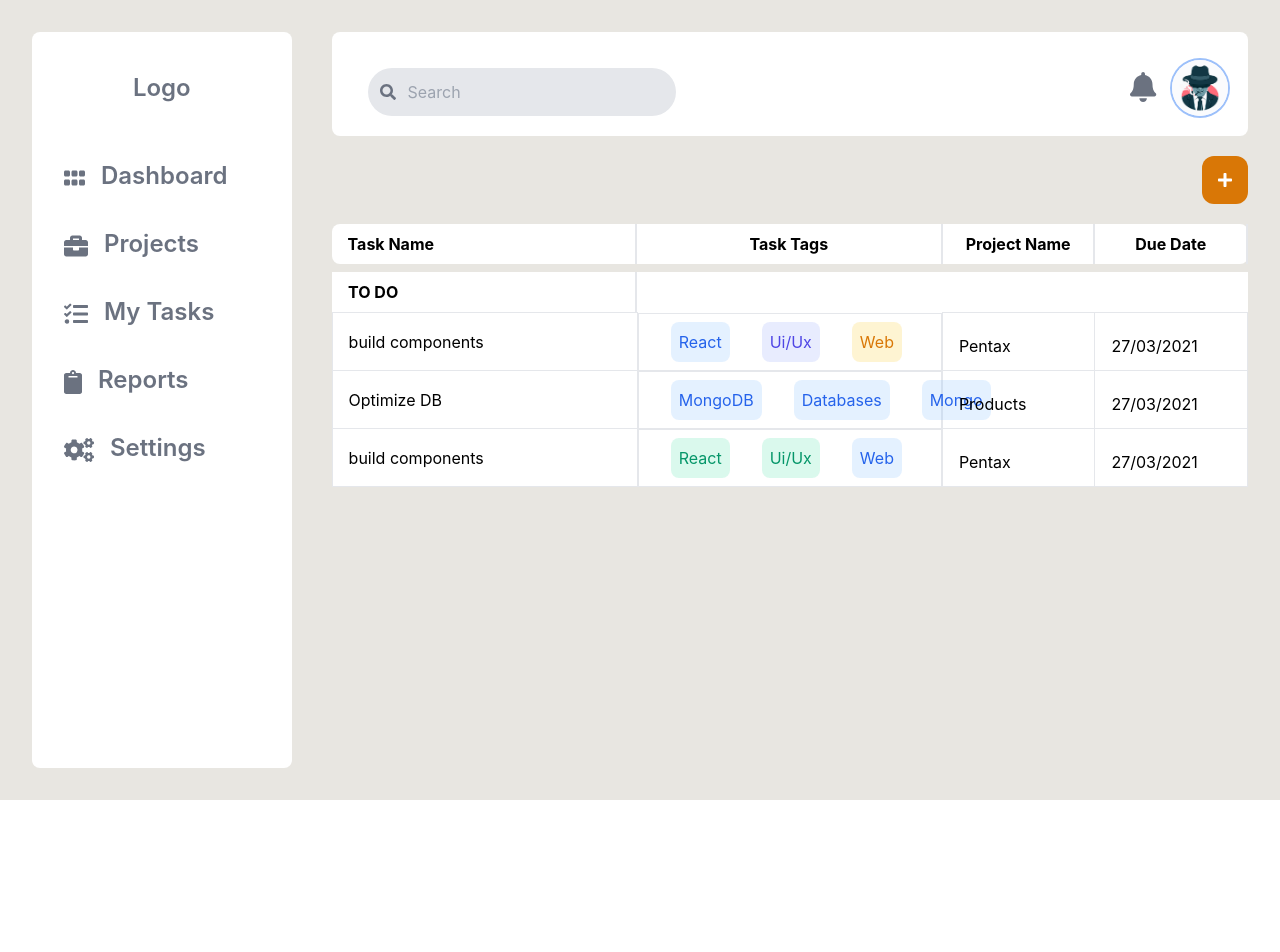
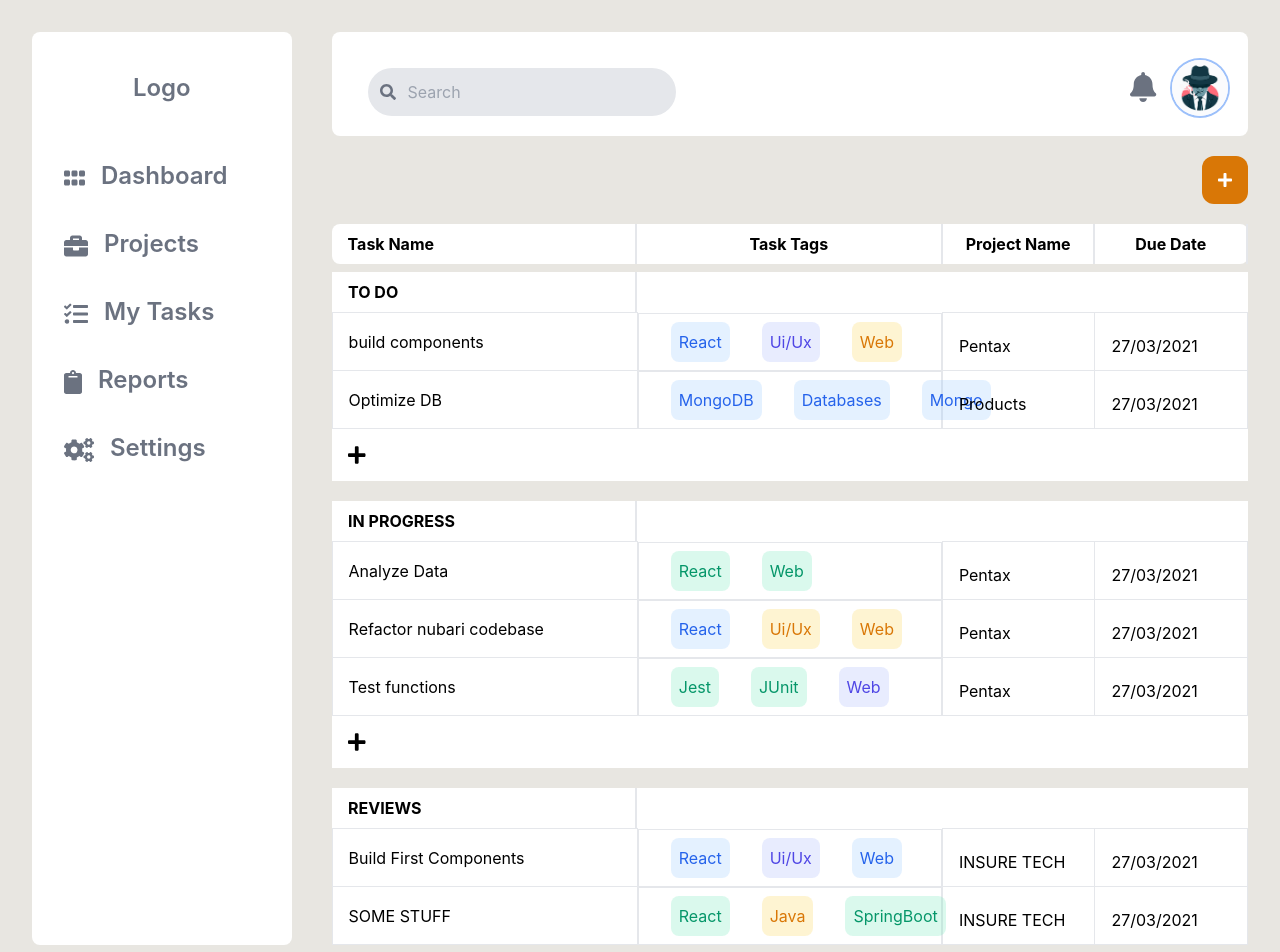
Before and after one commit to mofe64/ProjectManagementTool, a React (Create React App) app: page /tasks in a window 1280 px wide. Shown: the top 952 px of the page. Before the commit the page ends 800 px from the top, so only its background shows below. Built offline with nearby package versions, Linux system fonts and the light colour scheme.

Commit message:
tasks page completed

```diff
--- a/src/Pages/tasks.js
+++ b/src/Pages/tasks.js
@@ -16,11 +16,39 @@ const tasks = [
         status: 'PENDING'
     },
     {
-        name: 'build components',
+        name: 'Analyze Data',
+        tags: ['React', 'Web'],
+        project: 'Pentax',
+        due: '27/03/2021',
+        status: 'IN PROGRESS'
+    },
+    {
+        name: 'Refactor nubari codebase',
         tags: ['React', 'Ui/Ux', 'Web'],
         project: 'Pentax',
         due: '27/03/2021',
-        status: 'PENDING'
+        status: 'IN PROGRESS'
+    },
+    {
+        name: 'Test functions',
+        tags: ['Jest', 'JUnit', 'Web'],
+        project: 'Pentax',
+        due: '27/03/2021',
+        status: 'IN PROGRESS'
+    },
+    {
+        name: 'Build First Components',
+        tags: ['React', 'Ui/Ux', 'Web'],
+        project: 'INSURE TECH',
+        due: '27/03/2021',
+        status: 'IN REVIEW'
+    },
+    {
+        name: 'SOME STUFF',
+        tags: ['React', 'Java', 'SpringBoot'],
+        project: 'INSURE TECH',
+        due: '27/03/2021',
+        status: 'IN REVIEW'
     }
 
 ]
--- a/src/components/tasksBody.js
+++ b/src/components/tasksBody.js
@@ -53,7 +53,84 @@ const TaskBody = ({ tasks = [] }) =>
                                     {task.due}
                                 </td>
                             </tr>
-                        )}
+                    )}
+                    <tr>
+                        <button className='text-black pt-3 pb-3 pl-4 pr-4 rounded-xl text-xl'>
+                            <FontAwesomeIcon icon={faPlus} />
+                        </button>
+                    </tr>
+                </tbody>
+            </table>
+        </div>
+        <div className='mt-5'>
+            <table className='table-fixed bg-white w-full'>
+                <thead>
+                    <tr>
+                        <th className=' flex justify-start pl-4 border-r-2 pt-2 pb-2'>
+                            <h1>IN PROGRESS</h1>
+                        </th>
+                        <th className='w-2/6'></th>
+                        <th className='w-1/6'></th>
+                        <th className='w-1/6'> </th>
+                    </tr>
+                </thead>
+                <tbody>
+                    {tasks.filter(task => task.status === 'IN PROGRESS')
+                        .map((task, i) =>
+                            <tr key={i} className='pt-2 pb-2'>
+                                <td className=' pl-4 pt-2 pb-2'>{task.name}</td>
+                                <td className='flex row pt-2 pb-2'>
+                                    {task.tags.map((tag, i) =>
+                                        <Tag key={i} tagname={ tag} />
+                                    )}
+                                </td>
+                                <td className='pl-4 pt-2 pb2'>
+                                    {task.project}
+                                </td>
+                                <td className='pl-4 pt-2 pb2'>
+                                    {task.due}
+                                </td>
+                            </tr>
+                    )}
+                    <tr>
+                        <button className='text-black pt-3 pb-3 pl-4 pr-4 rounded-xl text-xl'>
+                            <FontAwesomeIcon icon={faPlus} />
+                        </button>
+                    </tr>
+                </tbody>
+            </table>
+        </div>
+
+        <div className='mt-5'>
+            <table className='table-fixed bg-white w-full'>
+                <thead>
+                    <tr>
+                        <th className=' flex justify-start pl-4 border-r-2 pt-2 pb-2'>
+                            <h1>REVIEWS</h1>
+                        </th>
+                        <th className='w-2/6'></th>
+                        <th className='w-1/6'></th>
+                        <th className='w-1/6'> </th>
+                    </tr>
+                </thead>
+                <tbody>
+                    {tasks.filter(task => task.status === 'IN REVIEW')
+                        .map((task, i) =>
+                            <tr key={i} className='pt-2 pb-2'>
+                                <td className=' pl-4 pt-2 pb-2'>{task.name}</td>
+                                <td className='flex row pt-2 pb-2'>
+                                    {task.tags.map((tag, i) =>
+                                        <Tag key={i} tagname={ tag} />
+                                    )}
+                                </td>
+                                <td className='pl-4 pt-2 pb2'>
+                                    {task.project}
+                                </td>
+                                <td className='pl-4 pt-2 pb2'>
+                                    {task.due}
+                                </td>
+                            </tr>
+                    )}
                 </tbody>
             </table>
         </div>
```
